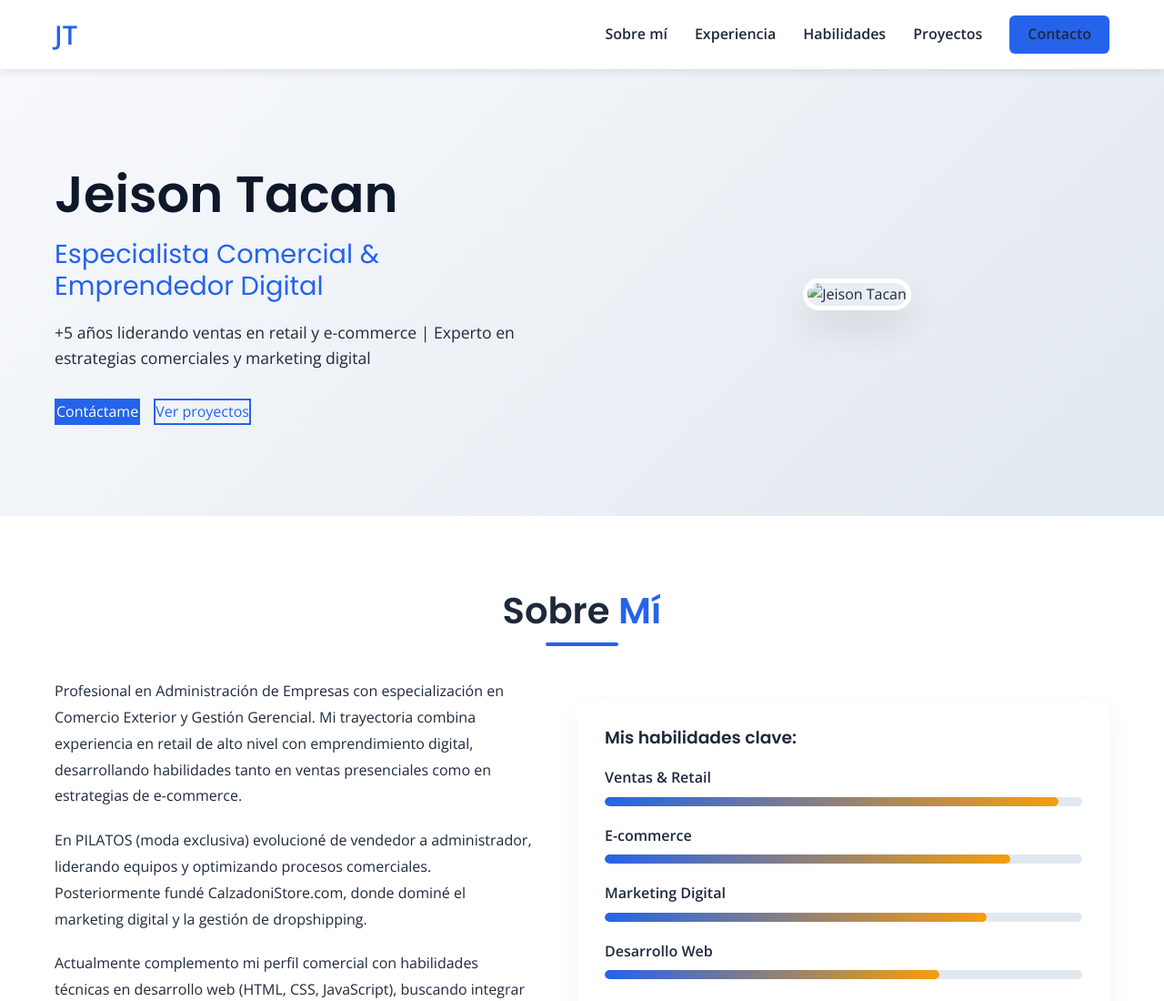
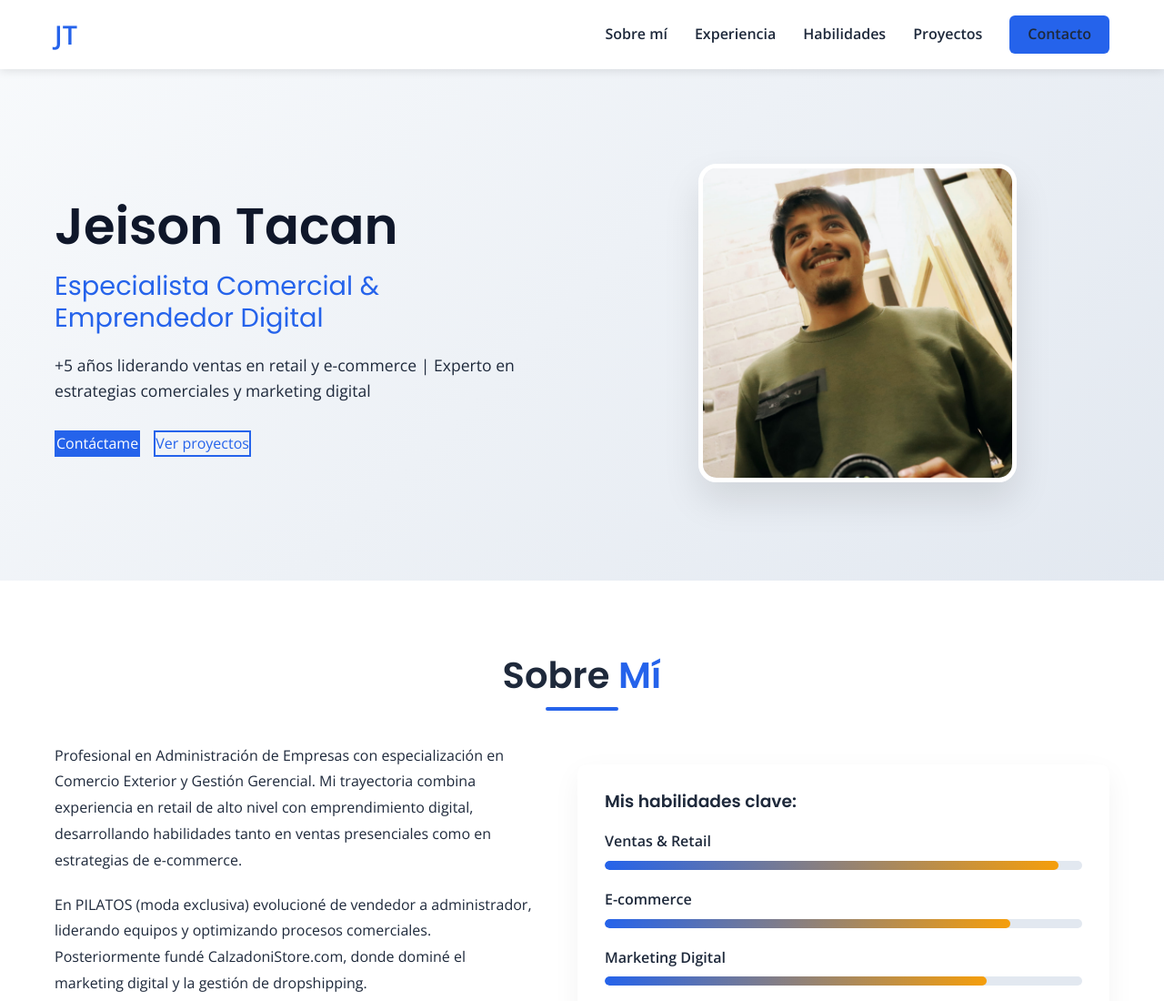
Before and after one commit to Jeisont/JeisonTacan, a plain HTML site: page index.html in a window 1280 px wide. Shown: the top 1100 px of the page at 91% size. Drawn offline with nearby package versions, Linux system fonts and the light colour scheme; the site is published under a folder, as on GitHub Pages, so addresses that start at the root find nothing.

Commit message:
Corregí las rutas de imágenes

```diff
--- a/index.html
+++ b/index.html
@@ -37,7 +37,7 @@
                 </div>
             </div>
             <div class="hero-image">
-                <img src="/assets/images/254159029_10220833378207579_2093025331475380981_n (1).jpg" alt="Jeison Tacan" class="profile-img">
+                <img src="assets/images/254159029_10220833378207579_2093025331475380981_n (1).jpg" alt="Jeison Tacan" class="profile-img">
             </div>
         </div>
     </header>
```
